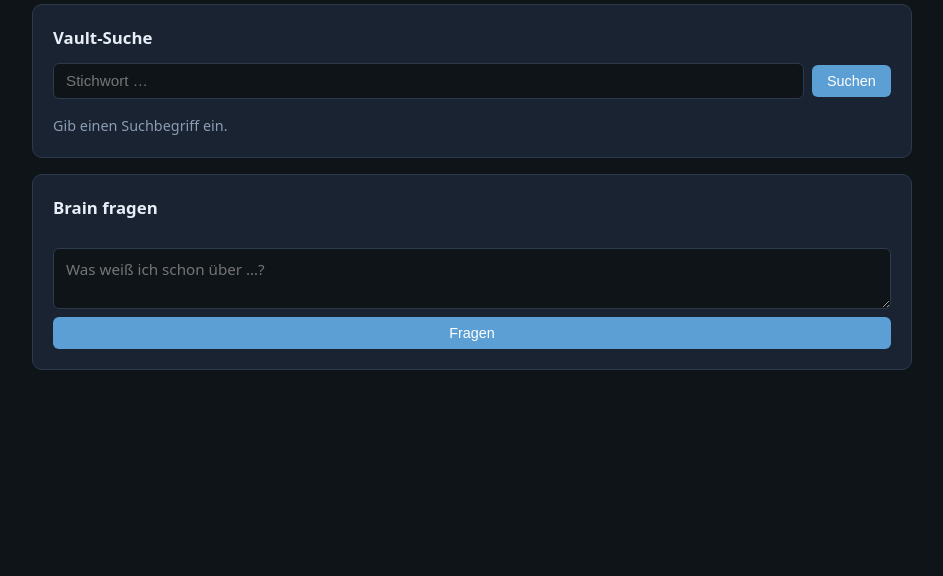
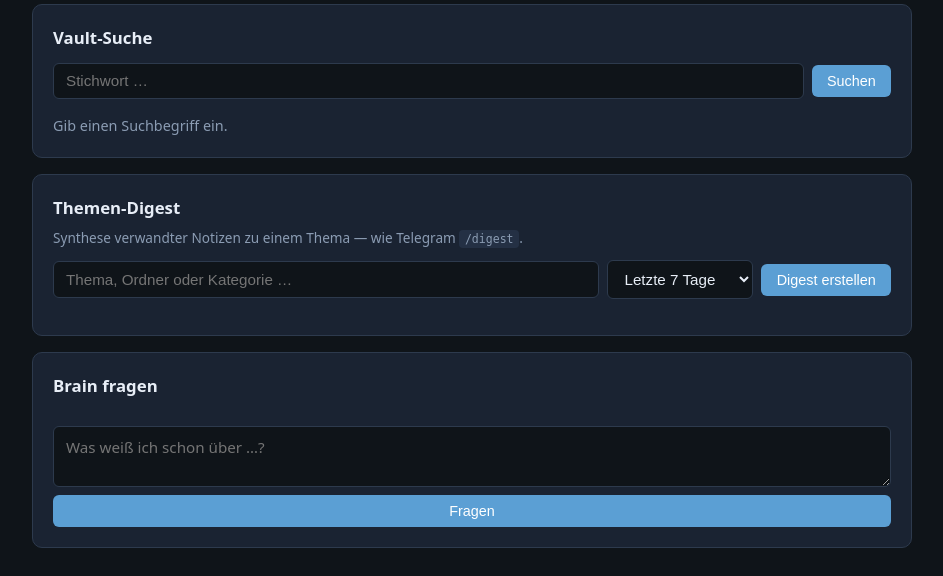
Before and after one commit to LeekiGitHub/Seiton-Brain, a FastAPI app: page /ask in a window 1280 px wide. Shown: the part 161-737 px from the top of the page, without its empty margins (168-1111 px from the left). Run offline with FastAPI, Linux system fonts and the light colour scheme; parts of the project's set-up code (start-up, migrations or seed data) failed here and were passed over; some libraries are stand-ins or nearby versions.

Commit message:
feat(ui): E22-3 Themen-Digest in der Web-UI
Digest-Card auf "Suchen & Fragen" + POST /api/ui/digest über dieselbe
Pipeline wie Telegram /digest und REST.

Co-authored-by: Cursor <cursoragent@cursor.com>

```diff
--- a/app/services/digest.py
+++ b/app/services/digest.py
@@ -3,7 +3,8 @@
 Sammelt verwandte Vault-Notizen zu einem Thema (Ordner, Kategorie oder
 Freitext) und erzeugt eine LLM-Synthese — Wochenrückblick, Themen-Brief.
 
-Konsumenten: ``/digest`` (Telegram), ``POST /v1/digest`` (REST).
+Konsumenten: ``/digest`` (Telegram), ``POST /v1/digest`` (REST),
+``POST /api/ui/digest`` (Web-UI, E22-3).
 """
 
 from sqlalchemy.ext.asyncio import AsyncSession
--- a/app/ui/router.py
+++ b/app/ui/router.py
@@ -8,11 +8,18 @@ from fastapi.staticfiles import StaticFiles
 from fastapi.templating import Jinja2Templates
 from sqlalchemy.ext.asyncio import AsyncSession
 
-from app.api.v1.schemas import AskRequest, NoteContentResponse, NoteSearchHit, NoteSearchResponse
+from app.api.v1.schemas import (
+    AskRequest,
+    DigestRequest,
+    NoteContentResponse,
+    NoteSearchHit,
+    NoteSearchResponse,
+)
 from app.config import settings
 from app.db.session import get_db
-from app.llm.schemas import AnswerResult
+from app.llm.schemas import AnswerResult, DigestResult
 from app.services.answer import answer_question
+from app.services.digest import build_digest
 from app.services.process_message import process_text_message
 from app.webhooks.outbound import emit_capture_event
 from app.setup.security import require_localhost
@@ -193,6 +200,16 @@ async def ask_api(
     return await answer_question(body.question, db)
 
 
+@ui_api_router.post("/digest", response_model=DigestResult)
+async def digest_api(
+    body: DigestRequest,
+    db: AsyncSession = Depends(get_db),
+    _: None = Depends(_localhost_dep),
+) -> DigestResult:
+    """Themen-Digest in der UI — gleiche Pipeline wie Telegram/REST (E22-3)."""
+    return await build_digest(body.topic, db, days=body.days, limit=body.limit)
+
+
 @ui_api_router.get("/notes", response_model=NoteListResponse)
 async def notes_list_api(
     q: str | None = Query(default=None, max_length=200),
--- a/app/ui/static/app.css
+++ b/app/ui/static/app.css
@@ -148,6 +148,16 @@ a:hover {
 .badge.err {
   background: rgba(199, 92, 92, 0.2);
   color: #f0a0a0;
+}
+
+.card-hint {
+  margin: -0.25rem 0 0.75rem;
+  font-size: 0.85rem;
+  color: var(--muted);
+}
+
+.digest-text {
+  white-space: pre-line;
 }
 
 .capture-ok {
--- a/app/ui/static/ask.js
+++ b/app/ui/static/ask.js
@@ -69,6 +69,59 @@
     }
   });
 
+  function renderDigest(data) {
+    if (!data.note_count) {
+      return `<p class="empty">${escapeHtml(data.digest)}</p>`;
+    }
+    const header = data.days
+      ? `${escapeHtml(data.topic)} — letzte ${data.days} Tage`
+      : escapeHtml(data.topic);
+    const highlights = data.highlights.length
+      ? `<p class="chat-sources-label">Highlights:</p><ul class="chat-sources">${data.highlights
+          .map((h) => `<li>${escapeHtml(h)}</li>`)
+          .join("")}</ul>`
+      : "";
+    const sources = data.sources.length
+      ? `<p class="chat-sources-label">Quellen (${data.note_count}):</p><ul class="chat-sources">${data.sources
+          .map((s) => `<li>${escapeHtml(s.title)}${s.vault_path ? ` <span class="hit-path">(${escapeHtml(s.vault_path)})</span>` : ""}</li>`)
+          .join("")}</ul>`
+      : "";
+    return `<article class="hit">
+      <h3 class="hit-title">${header}</h3>
+      <p class="hit-snippet digest-text">${escapeHtml(data.digest)}</p>
+      ${highlights}${sources}
+    </article>`;
+  }
+
+  document.getElementById("digest-form").addEventListener("submit", async (e) => {
+    e.preventDefault();
+    const topic = document.getElementById("digest-topic").value.trim();
+    if (!topic) return;
+
+    const btn = document.getElementById("digest-submit");
+    const wrap = document.getElementById("digest-result");
+    const daysRaw = document.getElementById("digest-days").value;
+    btn.disabled = true;
+    wrap.innerHTML = '<p class="empty">Sammle Notizen und erstelle Digest …</p>';
+
+    try {
+      const body = { topic };
+      if (daysRaw) body.days = Number(daysRaw);
+      else body.days = null;
+      const res = await fetch("/api/ui/digest", {
+        method: "POST",
+        headers: { "Content-Type": "application/json" },
+        body: JSON.stringify(body),
+      });
+      if (!res.ok) throw new Error("Digest konnte nicht erstellt werden");
+      wrap.innerHTML = renderDigest(await res.json());
+    } catch (err) {
+      wrap.innerHTML = `<p class="empty">${escapeHtml(err.message)}</p>`;
+    } finally {
+      btn.disabled = false;
+    }
+  });
+
   document.getElementById("ask-form").addEventListener("submit", async (e) => {
     e.preventDefault();
     const input = document.getElementById("ask-question");
--- a/app/ui/templates/ask.html
+++ b/app/ui/templates/ask.html
@@ -25,6 +25,22 @@
   </div>
 </section>
 
+<section class="card" id="digest-card">
+  <h2>Themen-Digest</h2>
+  <p class="card-hint">Synthese verwandter Notizen zu einem Thema — wie Telegram <code>/digest</code>.</p>
+  <form id="digest-form" class="inline-form">
+    <input type="text" id="digest-topic" placeholder="Thema, Ordner oder Kategorie …" required maxlength="200" autocomplete="off" />
+    <select id="digest-days" aria-label="Zeitraum">
+      <option value="7" selected>Letzte 7 Tage</option>
+      <option value="30">Letzte 30 Tage</option>
+      <option value="90">Letzte 90 Tage</option>
+      <option value="">Alle Notizen</option>
+    </select>
+    <button type="submit" class="primary" id="digest-submit">Digest erstellen</button>
+  </form>
+  <div id="digest-result" class="result-list" aria-live="polite"></div>
+</section>
+
 <section class="card" id="ask-card">
   <h2>Brain fragen</h2>
   <div id="chat-log" class="chat-log" aria-live="polite"></div>
```
Also changed, not shown: ROADMAP.md (+2 -2 lines), tests/test_ui_digest.py (added, +57 -0 lines), CHANGELOG.md, 1 other file.
